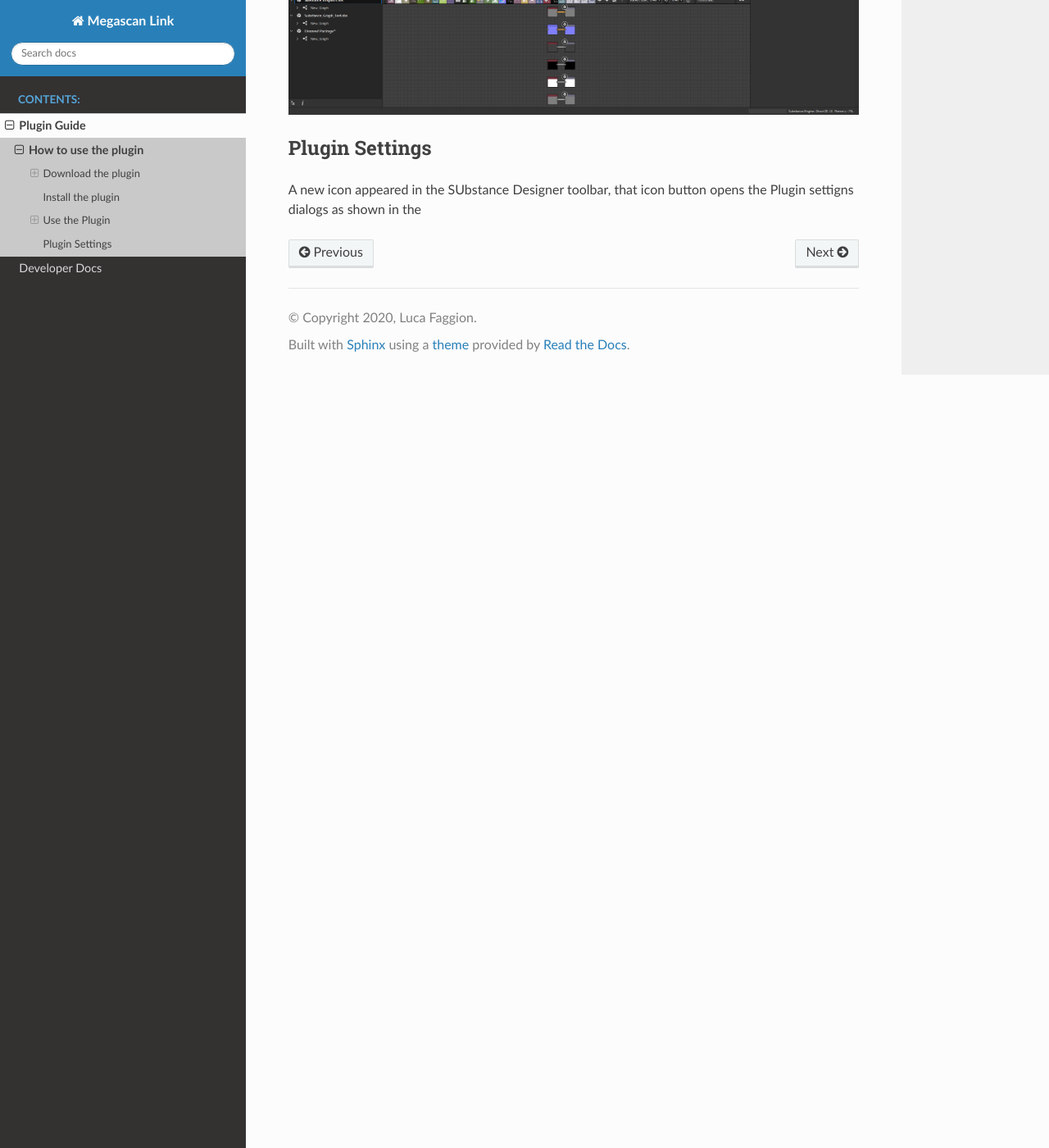
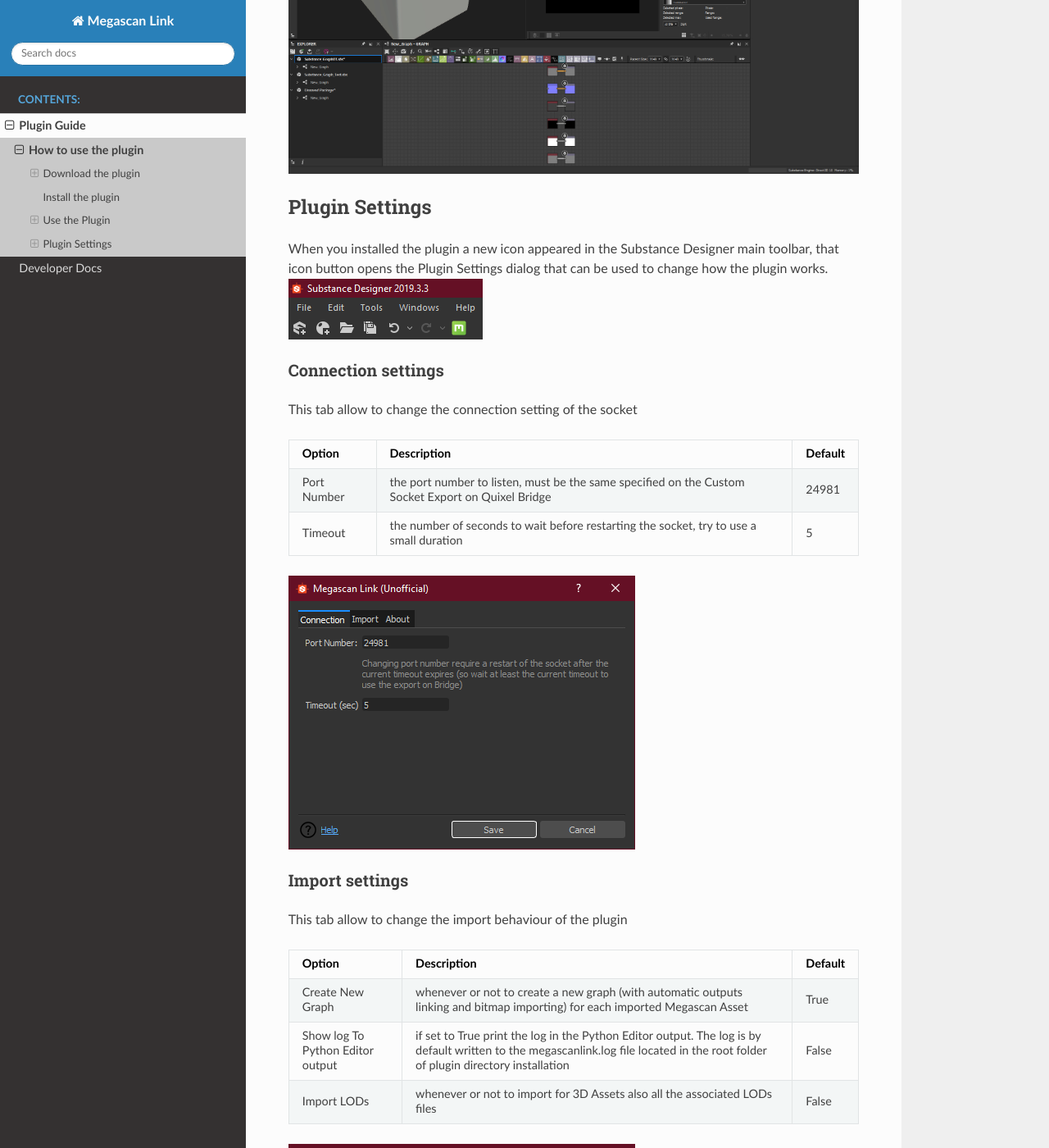
Before and after one commit to Raider-Arts/megascan-link, a Sphinx documentation site: the page built from doc/howto.md, in a window 1280 px wide and 1400 px high, scrolled down 2280 px. Shown: the whole window at 82% size. Built offline with Sphinx 7.4.7 and the Read the Docs theme 2.0.0, drawn with Linux system fonts in a browser that asks for light colours; some of the changed text lies outside the part shown.

````diff
--- a/doc/conf.py
+++ b/doc/conf.py
@@ -28,7 +28,7 @@ author = 'Luca Faggion'
 # Add any Sphinx extension module names here, as strings. They can be
 # extensions coming with Sphinx (named 'sphinx.ext.*') or your custom
 # ones.
-extensions = ['sphinx.ext.autodoc', "sphinx_rtd_theme", 'recommonmark']
+extensions = ['sphinx.ext.autodoc', "sphinx_rtd_theme", 'recommonmark','sphinx_markdown_tables']
 
 # Source files suffixes
 source_suffix = ['.rst', '.md']
--- a/doc/howto.md
+++ b/doc/howto.md
@@ -6,7 +6,7 @@
 
 You can find it in the [realease](https://github.com/Raider-Arts/megascan-link/releases) tab of the github project
 
-or in the Substance
+or in the Substance Share Platform _(Currently the plugin is being reviewed for publishing)_
 
 ##### Build types
 - Development Buid
@@ -35,7 +35,38 @@ After you have installed the plugin go to **Quixel Bridge** select the **Megasca
 ![Bridge setup example](_static/megascan_setup.gif)
 
 ##### Substance designer import step
-![Bridge setup example](_static/designer_import.gif)
+When presented the import dialog you can choose to wich packages import the Megascan assets by selecting them in the list (shift selection and ctrl selection are enabled) and then click import
+
+![Designer import step](_static/designer_import.gif)
 
 ## Plugin Settings
-A new icon appeared in the SUbstance Designer toolbar, that icon button opens the Plugin settigns dialogs as shown in the
+When you installed the plugin a new icon appeared in the Substance Designer main toolbar, that icon button opens the Plugin Settings dialog that can be used to change how the plugin works.
+![settings icon](_static/settings_icon.png)
+
+##### Connection settings
+This tab allow to change the connection setting of the socket
+
+```eval_rst
+.. warning:
+    the port and timeout setting (if changed) will be applied after the next timeout frame
+
+    So if you changed port before using the Export option of Quixel bridge wait at least the timeout duration
+```
+
+ Option        | Description          | Default
+ ------------- |-------------| -----
+ Port Number      | the port number to listen, must be the same specified on the Custom Socket Export on Quixel Bridge |  24981
+ Timeout      | the number of seconds to wait before restarting the socket, try to use a small duration      |  5
+
+![connection settings image](_static/settings_connection.png)
+
+##### Import settings
+This tab allow to change the import behaviour of the plugin
+
+ Option        | Description          | Default
+ ------------- |-------------| -----
+ Create New Graph      | whenever or not to create a new graph (with automatic outputs linking and bitmap importing) for each imported Megascan Asset |  True
+Show log To Python Editor output      | if set to True print the log in the Python Editor output. The log is by default written to the megascanlink.log file located in the root folder of plugin directory installation       |  False
+Import LODs| whenever or not to import for 3D Assets also all the associated LODs files|  False
+
+![connection settings image](_static/settings_import.png)
--- a/doc/modules.rst
+++ b/doc/modules.rst
@@ -12,4 +12,5 @@ Developer Docs
 .. toctree::
    :maxdepth: 4
 
+   prerequisites
    megascan_link
````
Also changed, not shown: doc/prerequisites.md (added, +36 -0 lines).
